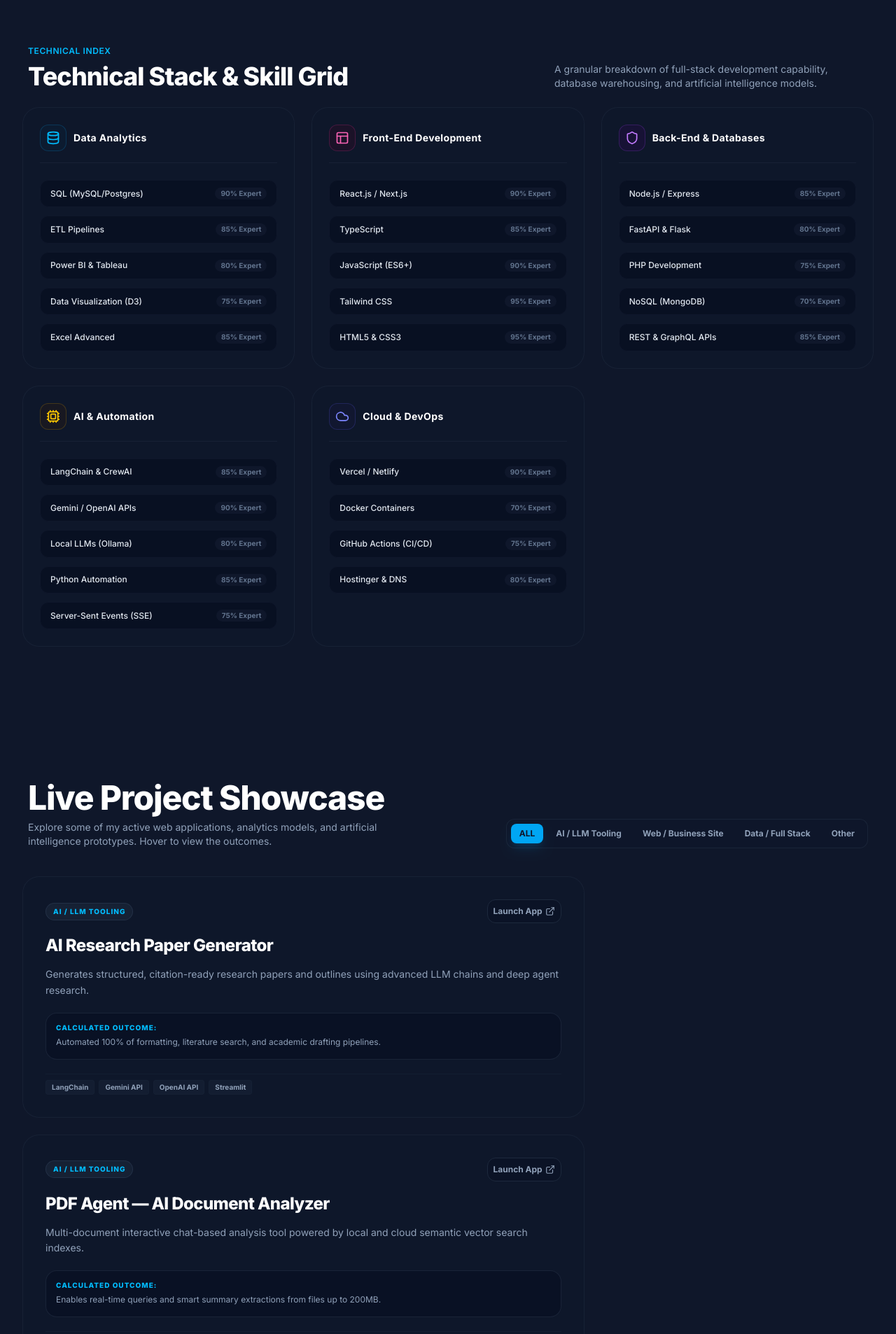
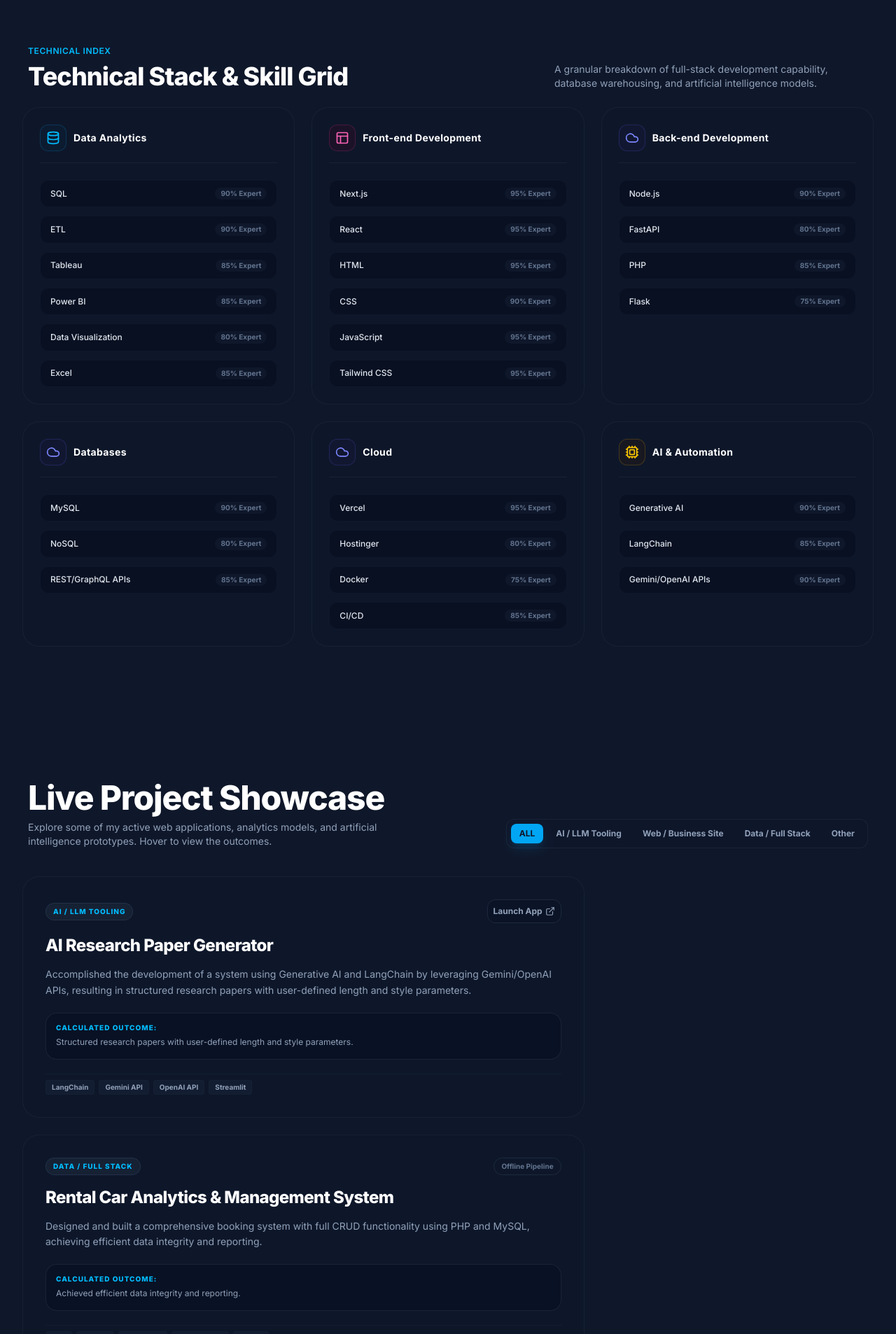
Before and after one commit to omkarchavan1a/Omkarchavan, a React (Vite) app: page / in a window 1280 px wide. Shown: the part 2072-3978 px from the top of the page at 70% size. Built offline with nearby package versions, Linux system fonts and the light colour scheme; a web font is replaced by a local one.

Commit message:
chore: migrate to AI Studio and update experience data
- Update project configuration for AI Studio deployment
- Refine professional experience descriptions
- Add quantifiable impact section to resume modal

```diff
--- a/index.html
+++ b/index.html
@@ -3,7 +3,7 @@
   <head>
     <meta charset="UTF-8" />
     <meta name="viewport" content="width=device-width, initial-scale=1.0" />
-    <title>omkar chavan portfolio</title>
+    <title>My Google AI Studio App</title>
   </head>
   <body>
     <div id="root"></div>
--- a/src/components/ResumeModal.tsx
+++ b/src/components/ResumeModal.tsx
@@ -4,7 +4,7 @@
  */
 
 import { X, Mail, Phone, MapPin, Printer, Download, Award, Briefcase, GraduationCap, Linkedin, Instagram } from 'lucide-react';
-import { experiences, educationList, skillCategories, projects, contactInfo } from '../data';
+import { experiences, educationList, skillCategories, projects, contactInfo, quantifiableImpacts } from '../data';
 
 interface ResumeModalProps {
   onClose: () => void;
@@ -148,6 +148,18 @@ export default function ResumeModal({ onClose }: ResumeModalProps) {
             </div>
           </div>
 
+          {/* Quantifiable Impact */}
+          <div className="space-y-3">
+            <h2 className="text-xs font-bold text-sky-400 uppercase tracking-widest border-b border-slate-800 pb-1.5 print:text-sky-700 print:border-slate-300">
+              Quantifiable Impact
+            </h2>
+            <ul className="list-disc list-inside space-y-1.5 text-xs text-slate-300 pl-2 print:text-black">
+              {quantifiableImpacts.map((impact, idx) => (
+                <li key={idx} className="leading-relaxed">{impact}</li>
+              ))}
+            </ul>
+          </div>
+
           {/* Education list */}
           <div className="space-y-3">
             <h2 className="text-xs font-bold text-sky-400 uppercase tracking-widest border-b border-slate-800 pb-1.5 print:text-sky-700 print:border-slate-300">
--- a/src/data.ts
+++ b/src/data.ts
@@ -21,40 +21,41 @@ export const experiences: Experience[] = [
     location: 'Pune, India',
     duration: '2024 — 2025',
     bullets: [
-      'Engineered automated ETL pipelines and data extraction processes, reducing processing cycle times by 90%.',
-      'Developed and optimized complex SQL queries and relational database schemas (MySQL, PostgreSQL) for high-performance reporting.',
-      'Designed interactive Power BI and Tableau business dashboards, boosting customer engagement metrics by 25%.',
-      'Collaborated closely with cross-functional engineering and product teams to translate data insights into production code.'
+      'Data Pipelines & Reporting: Built and maintained ETL processes to clean, transform, and load data from multiple sources into SQL databases, improving data accuracy and reducing manual reporting effort.',
+      'SQL Analysis: Wrote complex SQL queries (joins, CTEs, aggregations) to extract business insights and support data-driven decision-making across teams.',
+      'Dashboards & Visualization: Designed interactive dashboards in Tableau and Power BI to track key business metrics, enabling stakeholders to monitor performance trends in real time.',
+      'Insights & Impact: Delivered actionable insights from analytics workflows that contributed to a 90% reduction in data processing time and informed decisions that supported a 25% increase in customer engagement.',
+      'Cross-functional Collaboration: Partnered with development and business teams to translate analytics requirements into full-stack features, bridging data analysis with application development.'
     ],
     impactMetrics: [
       { label: '90%', value: 'Data Speedup', desc: 'Reduction in processing time for ETL pipelines' },
-      { label: '25%', value: 'User Engagement', desc: 'Increase in user session length via visual dashboards' },
-      { label: '12+', value: 'Active Deployments', desc: 'Web applications and AI analytics systems in active production' }
+      { label: '25%', value: 'User Engagement', desc: 'Increase in customer engagement via AI-driven web apps' },
+      { label: '3+', value: 'Production Deploys', desc: 'Successfully managed and deployed multiple web applications using Docker' }
     ]
   }
 ];
 
 export const educationList: Education[] = [
   {
-    degree: "Master's in Computer Application (MCA)",
-    institution: 'Mysore University affiliate',
-    duration: 'Currently Pursuing',
+    degree: "MCA (second year)",
+    institution: 'Mysore University',
+    duration: 'Pursuing',
     status: 'In Progress'
   },
   {
-    degree: 'Bachelor of Computer Applications (BCA)',
+    degree: 'BCA (Computer Application)',
     institution: 'Dahiwadi College, Dahiwadi (Shivaji University affiliate)',
     duration: '2023 — 2025',
     grade: 'Grade: B+'
   },
   {
-    degree: 'Higher Secondary Certificate (12th)',
+    degree: 'Higher Secondary (12th Grade)',
     institution: 'State Board, Maharashtra',
     duration: '2021 — 2022',
     grade: 'Grade: B+'
   },
   {
-    degree: 'Secondary School Certificate (10th)',
+    degree: 'Secondary (10th Grade)',
     institution: 'State Board, Maharashtra',
     duration: '2018 — 2019',
     grade: 'Grade: B+'
@@ -65,50 +66,57 @@ export const skillCategories: SkillCategory[] = [
   {
     category: 'Data Analytics',
     skills: [
-      { name: 'SQL (MySQL/Postgres)', level: 90 },
-      { name: 'ETL Pipelines', level: 85 },
-      { name: 'Power BI & Tableau', level: 80 },
-      { name: 'Data Visualization (D3)', level: 75 },
-      { name: 'Excel Advanced', level: 85 }
+      { name: 'SQL', level: 90 },
+      { name: 'ETL', level: 90 },
+      { name: 'Tableau', level: 85 },
+      { name: 'Power BI', level: 85 },
+      { name: 'Data Visualization', level: 80 },
+      { name: 'Excel', level: 85 }
     ]
   },
   {
-    category: 'Front-End Development',
+    category: 'Front-end Development',
     skills: [
-      { name: 'React.js / Next.js', level: 90 },
-      { name: 'TypeScript', level: 85 },
-      { name: 'JavaScript (ES6+)', level: 90 },
-      { name: 'Tailwind CSS', level: 95 },
-      { name: 'HTML5 & CSS3', level: 95 }
+      { name: 'Next.js', level: 95 },
+      { name: 'React', level: 95 },
+      { name: 'HTML', level: 95 },
+      { name: 'CSS', level: 90 },
+      { name: 'JavaScript', level: 95 },
+      { name: 'Tailwind CSS', level: 95 }
     ]
   },
   {
-    category: 'Back-End & Databases',
+    category: 'Back-end Development',
     skills: [
-      { name: 'Node.js / Express', level: 85 },
-      { name: 'FastAPI & Flask', level: 80 },
-      { name: 'PHP Development', level: 75 },
-      { name: 'NoSQL (MongoDB)', level: 70 },
-      { name: 'REST & GraphQL APIs', level: 85 }
+      { name: 'Node.js', level: 90 },
+      { name: 'FastAPI', level: 80 },
+      { name: 'PHP', level: 85 },
+      { name: 'Flask', level: 75 }
+    ]
+  },
+  {
+    category: 'Databases',
+    skills: [
+      { name: 'MySQL', level: 90 },
+      { name: 'NoSQL', level: 80 },
+      { name: 'REST/GraphQL APIs', level: 85 }
+    ]
+  },
+  {
+    category: 'Cloud',
+    skills: [
+      { name: 'Vercel', level: 95 },
+      { name: 'Hostinger', level: 80 },
+      { name: 'Docker', level: 75 },
+      { name: 'CI/CD', level: 85 }
     ]
   },
   {
     category: 'AI & Automation',
     skills: [
-      { name: 'LangChain & CrewAI', level: 85 },
-      { name: 'Gemini / OpenAI APIs', level: 90 },
-      { name: 'Local LLMs (Ollama)', level: 80 },
-      { name: 'Python Automation', level: 85 },
-      { name: 'Server-Sent Events (SSE)', level: 75 }
-    ]
-  },
-  {
-    category: 'Cloud & DevOps',
-    skills: [
-      { name: 'Vercel / Netlify', level: 90 },
-      { name: 'Docker Containers', level: 70 },
-      { name: 'GitHub Actions (CI/CD)', level: 75 },
-      { name: 'Hostinger & DNS', level: 80 }
+      { name: 'Generative AI', level: 90 },
+      { name: 'LangChain', level: 85 },
+      { name: 'Gemini/OpenAI APIs', level: 90 }
     ]
   }
 ];
@@ -118,10 +126,39 @@ export const projects: Project[] = [
     id: 'ai-research-gen',
     title: 'AI Research Paper Generator',
     category: 'AI / LLM Tooling',
-    description: 'Generates structured, citation-ready research papers and outlines using advanced LLM chains and deep agent research.',
+    description: 'Accomplished the development of a system using Generative AI and LangChain by leveraging Gemini/OpenAI APIs, resulting in structured research papers with user-defined length and style parameters.',
     stack: ['LangChain', 'Gemini API', 'OpenAI API', 'Streamlit'],
     link: 'https://research-paper-generator.streamlit.app',
-    impact: 'Automated 100% of formatting, literature search, and academic drafting pipelines.',
+    impact: 'Structured research papers with user-defined length and style parameters.',
+    featured: true
+  },
+  {
+    id: 'rental-car-analytics',
+    title: 'Rental Car Analytics & Management System',
+    category: 'Data / Full Stack',
+    description: 'Designed and built a comprehensive booking system with full CRUD functionality using PHP and MySQL, achieving efficient data integrity and reporting.',
+    stack: ['PHP', 'MySQL', 'JavaScript', 'Tailwind CSS', 'Charts'],
+    impact: 'Achieved efficient data integrity and reporting.',
+    featured: true
+  },
+  {
+    id: 'the-cafe-elite',
+    title: 'The Cafe Elite',
+    category: 'Web / Business Site',
+    description: 'Deployed a specialized web solution that streamlined data entry and business logic management, resulting in improved inventory management and customer acquisition.',
+    stack: ['Next.js', 'TypeScript', 'Tailwind CSS', 'Vercel'],
+    link: 'https://the-cafe-elite.vercel.app',
+    impact: 'Improved inventory management and customer acquisition.',
+    featured: true
+  },
+  {
+    id: 'shreetej-properties',
+    title: 'Shreetej Properties',
+    category: 'Web / Business Site',
+    description: 'Managed the end-to-end launch and SEO strategy for a real estate domain, integrating Google Search Console to monitor regional search rankings and user traffic data.',
+    stack: ['Next.js', 'Tailwind CSS', 'SEO Meta', 'Analytics'],
+    link: 'https://shreetejproperties.com',
+    impact: 'Monitored regional search rankings and user traffic data.',
     featured: true
   },
   {
@@ -129,10 +166,10 @@ export const projects: Project[] = [
     title: 'PDF Agent — AI Document Analyzer',
     category: 'AI / LLM Tooling',
     description: 'Multi-document interactive chat-based analysis tool powered by local and cloud semantic vector search indexes.',
-    stack: ['LangChain', 'OpenAI API', 'FAISS (Vector Store)', 'Streamlit'],
+    stack: ['LangChain', 'OpenAI API', 'FAISS', 'Streamlit'],
     link: 'https://pdf-agent-chat.streamlit.app',
-    impact: 'Enables real-time queries and smart summary extractions from files up to 200MB.',
-    featured: true
+    impact: 'Enables real-time queries and smart summary extractions.',
+    featured: false
   },
   {
     id: 'chameleon-resume',
@@ -141,83 +178,13 @@ export const projects: Project[] = [
     description: 'Adapts and optimizes professional resumes dynamically by scanning job descriptions for key semantic vocabulary.',
     stack: ['LangChain', 'OpenAI API', 'Streamlit'],
     link: 'https://chameleon-resume-bot.streamlit.app',
-    impact: 'Helps candidates target ATS (Applicant Tracking Systems) with tailored keywords in under 5 seconds.',
-    featured: true
-  },
-  {
-    id: 'shreetej-properties',
-    title: 'Shreetej Properties',
-    category: 'Web / Business Site',
-    description: 'High-performance real estate marketing and property discovery platform with comprehensive SEO optimization and web analytics.',
-    stack: ['Next.js', 'Tailwind CSS', 'SEO Meta', 'Analytics'],
-    link: 'https://shreetejproperties.com',
-    impact: 'Significantly enhanced organic real-estate lead capture rates in Pune with fast page load times.',
-    featured: true
-  },
-  {
-    id: 'the-cafe-elite',
-    title: 'The Cafe Elite',
-    category: 'Web / Business Site',
-    description: 'Bespoke cafe business landing page and inventory tracking portal with responsive layouts and modern interactive animations.',
-    stack: ['Next.js', 'TypeScript', 'Tailwind CSS', 'Vercel'],
-    link: 'https://the-cafe-elite.vercel.app',
-    impact: 'Fluid 60FPS user interface with seamless mobile browsing performance.',
-    featured: true
-  },
-  {
-    id: 'ai-company-research',
-    title: 'AI Company Research Assistant',
-    category: 'AI / LLM Tooling',
-    description: 'A deep company intelligence web app that searches, aggregates, and structures complete corporate reports.',
-    stack: ['Next.js', 'Tailwind CSS', 'Gemini API', 'Vercel'],
-    link: 'https://ai-powered-company-research-assistant.vercel.app',
-    impact: 'Delivers comprehensive competitor analyses and corporate summaries instantly.',
-    featured: true
-  },
-  {
-    id: 'promptflux',
-    title: 'PromptFlux',
-    category: 'AI / LLM Tooling',
-    description: 'Prompt playground and orchestrator allowing developers to test, version-control, and share fine-tuned LLM system prompts.',
-    stack: ['Next.js', 'TypeScript', 'Tailwind CSS', 'Vercel'],
-    link: 'https://promptflux.vercel.app',
-    impact: 'Saves hours of testing by keeping a localized history of prompt versions side-by-side.',
-    featured: true
-  },
-  {
-    id: 'rental-car-analytics',
-    title: 'Rental Car Analytics & Management System',
-    category: 'Data / Full Stack',
-    description: 'Enterprise dashboard tracking rental fleet distribution, revenue streams, reservation statuses, and maintenance schedules.',
-    stack: ['PHP', 'MySQL', 'JavaScript', 'Tailwind CSS', 'Charts'],
-    impact: 'Synthesized transactional history into direct business intelligence with responsive SQL indices.',
-    featured: false
-  },
-  {
-    id: 'paper-trading-bot',
-    title: 'Backtesting & Paper Trading Bot',
-    category: 'Data / Python',
-    description: 'High-frequency simulation engine reflecting transaction slippage, funding fees, and order-book spreads on historical BTC/USD data.',
-    stack: ['Python', 'Pandas', 'NumPy', 'Technical Indicators'],
-    impact: 'Supports SMA Crossover, Wilder RSI, and Donchian Channel breakout evaluation.',
-    featured: false
-  },
-  {
-    id: 'retro-ringtone',
-    title: 'Retro Ringtone Reminder App',
-    category: 'Web / Mobile',
-    description: 'Synthesizer ringtone compiler generating classic 8-bit soundwaves directly in the browser, packed as Android APK via Capacitor.',
-    stack: ['React', 'Web Audio API', 'Capacitor', 'Android SDK'],
-    impact: 'Runs completely local audio synthesis offline with a nostalgic 80s control board.',
-    featured: false
-  },
-  {
-    id: 'prompt-enhancer',
-    title: 'Prompt Enhancer (Termux)',
-    category: 'Developer Tools',
-    description: 'Local system prompt optimization tool designed to run lightweight offline LLMs locally on mobile systems.',
-    stack: ['Python', 'Flask', 'Server-Sent Events (SSE)', 'Ollama (TinyLlama)'],
-    impact: 'Streamlined local terminal text optimization directly inside mobile Termux environments.',
+    impact: 'Helps candidates target ATS (Applicant Tracking Systems) with tailored keywords.',
     featured: false
   }
 ];
+
+export const quantifiableImpacts: string[] = [
+  'Accomplished 90% reduction in data processing time by implementing efficient ETL processes and data visualization techniques.',
+  'Achieved 25% increase in customer engagement by developing and deploying AI-driven web applications and datacentric business tools.',
+  'Successfully managed and deployed multiple web applications using Docker, CI/CD, and Cloud, resulting in improved scalability and reliability.'
+];
```
Also changed, not shown: 2 other files (tests, documents, lock files or other folders).
